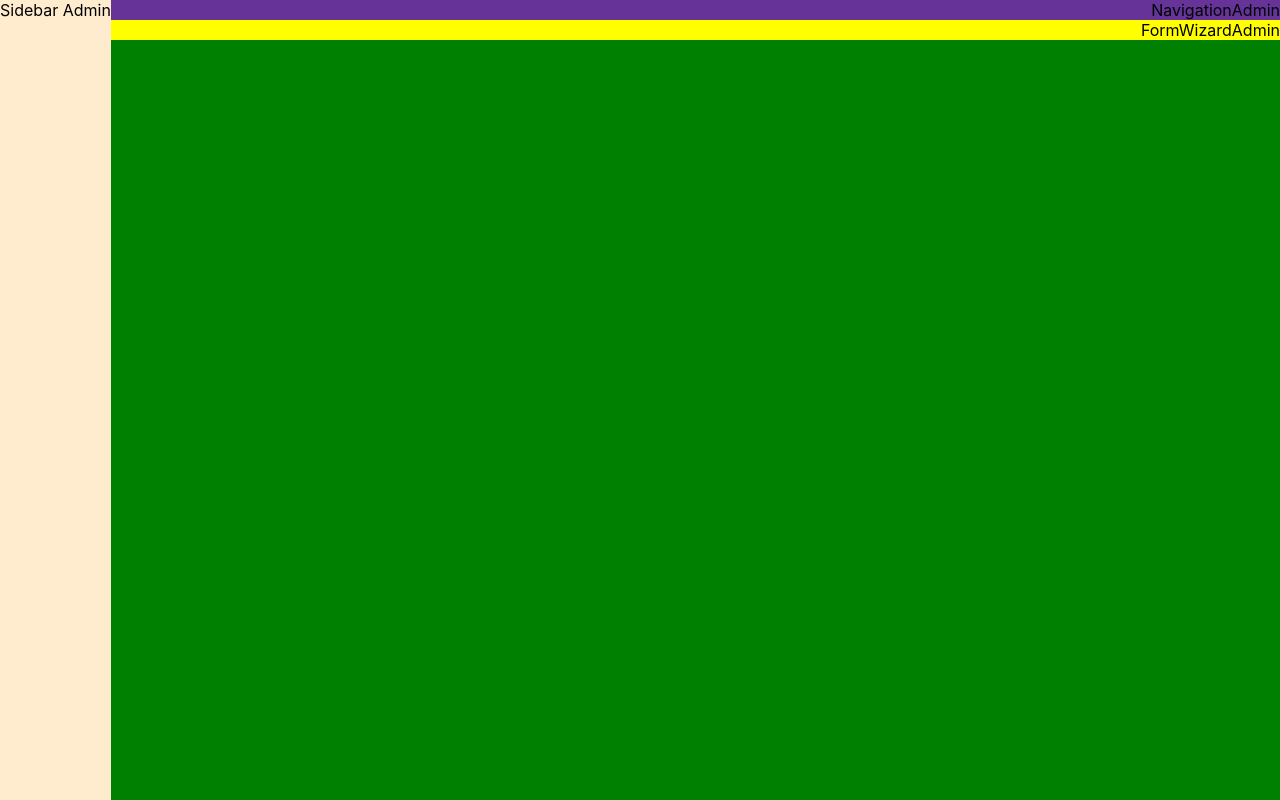
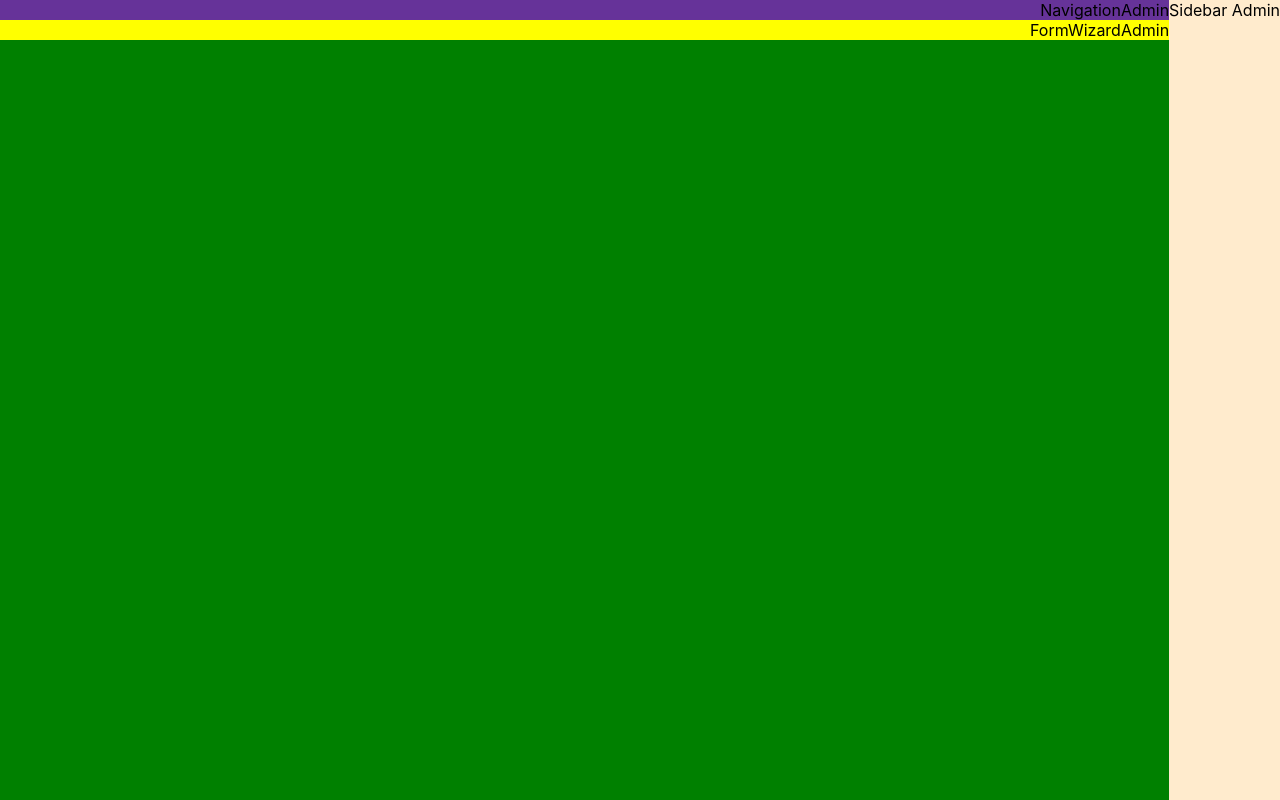
Before and after one commit to sajjadseifi/tpn, a React (Create React App) app: page /admin/form-wizard in a window 1280 px wide. Built offline with nearby package versions, Linux system fonts and the light colour scheme.

Commit message:
fixed : rtl need row-reverse in flex

```diff
--- a/src/styles/layout.scss
+++ b/src/styles/layout.scss
@@ -4,6 +4,7 @@
   height: 100%;
   width: 100%;
   display: flex;
+  flex-direction: row-reverse;
   //   overflow: hidden;
   &-content {
     flex: 1;
```
